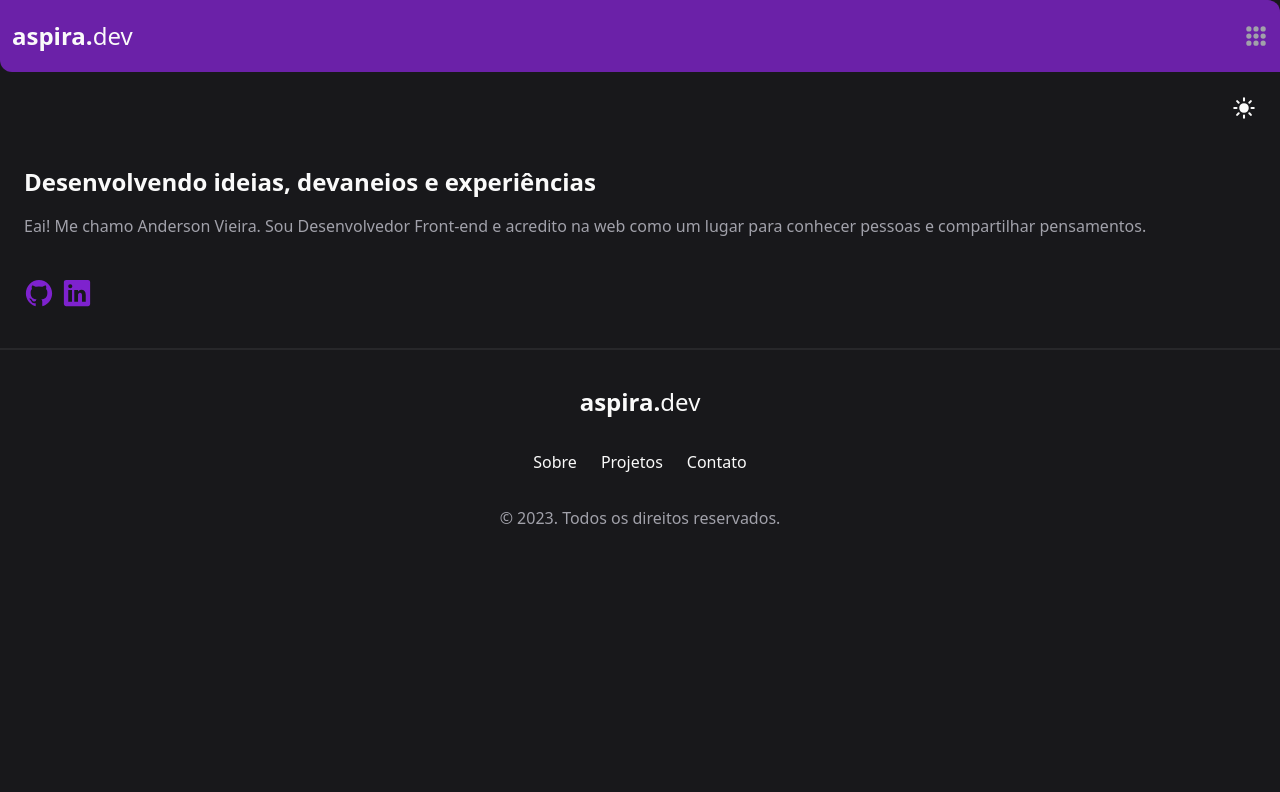
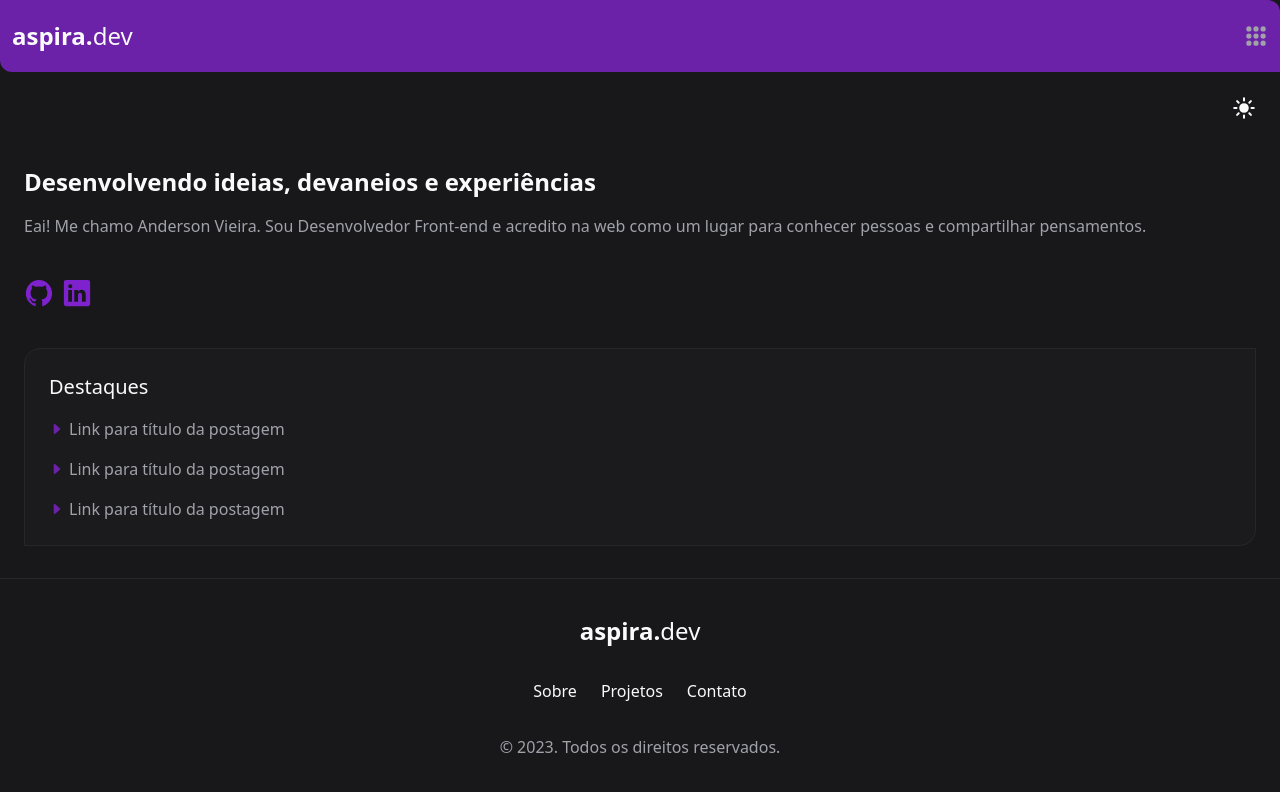
Before and after one commit to vieira-a/blog, a React (Vite) app: page / in a window 1280 px wide. Shown: the top 792 px of the page. Built offline with nearby package versions, Linux system fonts and the light colour scheme.

Commit message:
feat: add featured posts section

```diff
--- a/src/App.tsx
+++ b/src/App.tsx
@@ -4,6 +4,7 @@ import Navbar from "./components/Navbar";
 import Hero from "./components/Hero";
 import { useState } from "react";
 import Footer from "./components/Footer";
+import PostFeatured from "./components/Post/PostFeatured";
 
 function App() {
   const [darkMode, setDarkMode] = useState<boolean>(true);
@@ -11,6 +12,21 @@ function App() {
   function toggleDarkMode() {
     setDarkMode((prevDarkMode) => !prevDarkMode);
   }
+
+  const FeaturedPosts = [
+    {
+      id: "1",
+      title: "Link para título da postagem",
+    },
+    {
+      id: "2",
+      title: "Link para título da postagem",
+    },
+    {
+      id: "3",
+      title: "Link para título da postagem",
+    },
+  ];
 
   return (
     <section className={`${darkMode ? "dark" : "light"}`}>
@@ -29,6 +45,7 @@ function App() {
       </div>
       <main>
         <Hero />
+        <PostFeatured featuredPosts={FeaturedPosts} />
         <Footer />
       </main>
     </section>
--- a/src/components/Footer/index.tsx
+++ b/src/components/Footer/index.tsx
@@ -3,7 +3,7 @@ import MenuItems from "../Menu/MenuItems";
 
 export default function Footer() {
   return (
-    <footer className="flex flex-col gap-2 text-center py-9 border-t-2 border-zinc-800">
+    <footer className="flex flex-col gap-2 text-center py-9 border-t border-zinc-800">
       <Logo />
       <MenuItems className="flex gap-6 px-2 py-6 justify-center text-zinc-50" />
       <p>&copy; 2023. Todos os direitos reservados.</p>
--- /dev/null
+++ b/src/components/Post/PostFeatured/index.tsx
@@ -0,0 +1,24 @@
+import { IoCaretForwardOutline } from "react-icons/io5";
+
+interface PostProps {
+  featuredPosts: {
+    id: string;
+    title: string;
+  }[];
+}
+
+export default function PostFeatured({ featuredPosts }: PostProps) {
+  return (
+    <section className="mx-6 mb-8 p-6 bg-zinc-800/25 rounded-tl-2xl rounded-br-2xl border border-zinc-800">
+      <h2>Destaques</h2>
+      <ul className="flex flex-col gap-4 mt-4">
+        {featuredPosts.map((post) => (
+          <li key={post.id} className="flex gap-1 items-center">
+            <IoCaretForwardOutline className="text-purple-800" />
+            <a href="">{post.title}</a>
+          </li>
+        ))}
+      </ul>
+    </section>
+  );
+}
--- a/src/styles/global.css
+++ b/src/styles/global.css
@@ -8,6 +8,14 @@
     @apply bg-zinc-900;
     @apply text-zinc-400;
     @apply text-base;
+  }
+
+  h1 {
+    @apply text-2xl;
+  }
+
+  h2 {
+    @apply text-xl;
   }
 
   .light {
```
